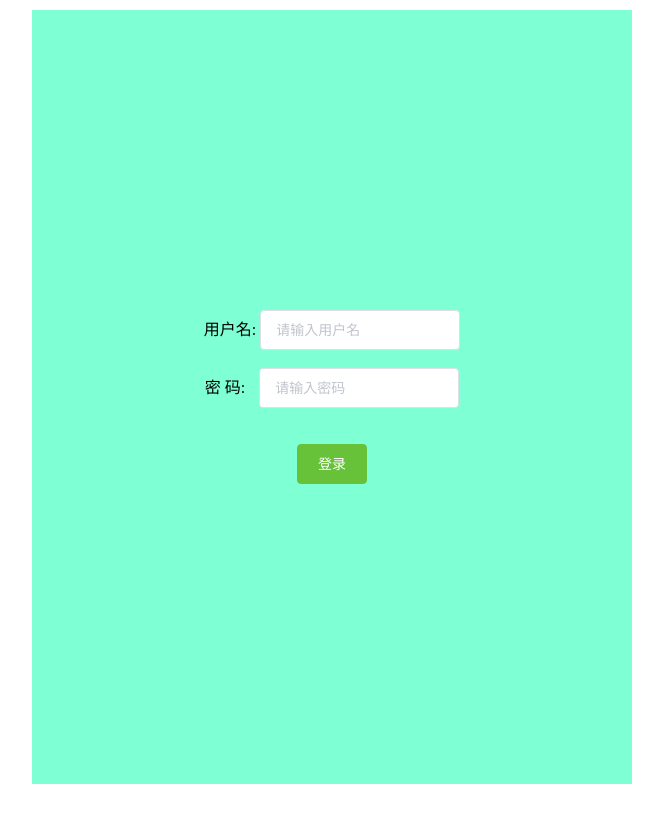
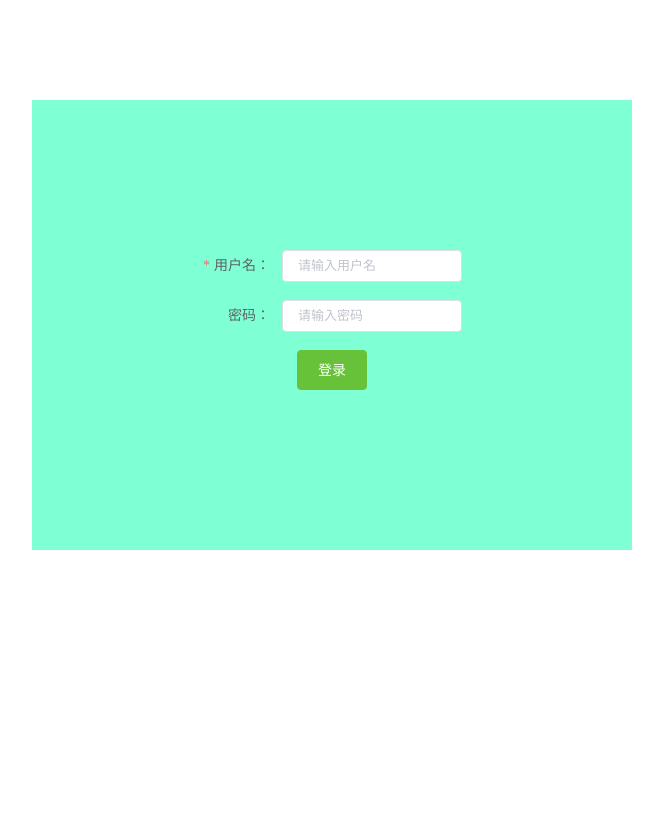
Before and after one commit to wshawk/companyStaffManage_front, a Vue app in the folder companystaffmanage_front/: page /login in a window 1280 px wide. Shown: the top 822 px of the page, without its empty margins (308-971 px from the left). Before the commit the page ends 800 px from the top, so only its background shows below. Built offline with nearby package versions, Linux system fonts and the light colour scheme.

Commit message:
样式修改

```diff
--- a/companystaffmanage_front/src/App.vue
+++ b/companystaffmanage_front/src/App.vue
@@ -37,7 +37,7 @@
 } */
 html,body,#app{
 
- /* height: 100%; */
+ height: 100%;
 
 }
 *{
--- a/companystaffmanage_front/src/components/login/Login.vue
+++ b/companystaffmanage_front/src/components/login/Login.vue
@@ -2,12 +2,18 @@
 
     <div class="login_div">
       <!-- <p>物流公司员工管理系统</p> -->
-    <form class="login_form">
-      用户名: <el-input name="userName" placeholder="请输入用户名" v-model="username" clearable> </el-input><br/><br/>
-      密 码: <el-input style="margin-left:10px" name="password" placeholder="请输入密码" show-password v-model="password"> </el-input>
-      <br><br><br>
+    <div style="width:300px">
+    <el-form size="small" class="login_form" label-position="right" label-width="80px" :rules="rules" ref="ruleForm">
+      <el-form-item label="用户名：" prop="userName">
+      <el-input name="userName" placeholder="请输入用户名" v-model="username" clearable> </el-input>
+      </el-form-item>
+      <el-form-item label="密码：">
+      <el-input  name="password" placeholder="请输入密码" show-password v-model="password"> </el-input>
+      </el-form-item>
+
       <el-button type="success" @click="send">登录</el-button>
-    </form>
+    </el-form>
+    </div>
   </div>
 
 </template>
@@ -17,7 +23,16 @@ export default {
   data() {
     return {
       username:'',
-      password:''
+      password:'',
+      ruleForm:{
+        userName:''
+      },
+      rules:{
+        userName:[
+           { required: true, message: '请输入活动名称', trigger: 'blur' },
+           { min: 3, max: 5, message: '长度在 3 到 5 个字符', trigger: 'blur' }
+        ]
+      }
     }
   },
   created(){
@@ -62,9 +77,10 @@ export default {
 <style scoped>
 
 .login_div{
-text-align: center;
 width: 600px;
-height: 100%;
+height: 450px;
+margin-top:100px;
+vertical-align:middle;
 background-color: aquamarine
 }
 .login_form{
@@ -72,7 +88,4 @@ background-color: aquamarine
   padding:50% 0px;
   text-align: center;
 }
-.el-input{
-  width: 200px
-}
 </style>
```
